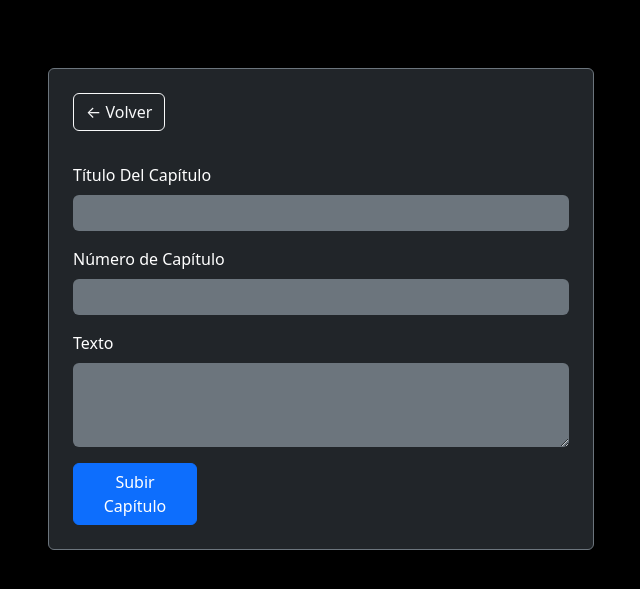
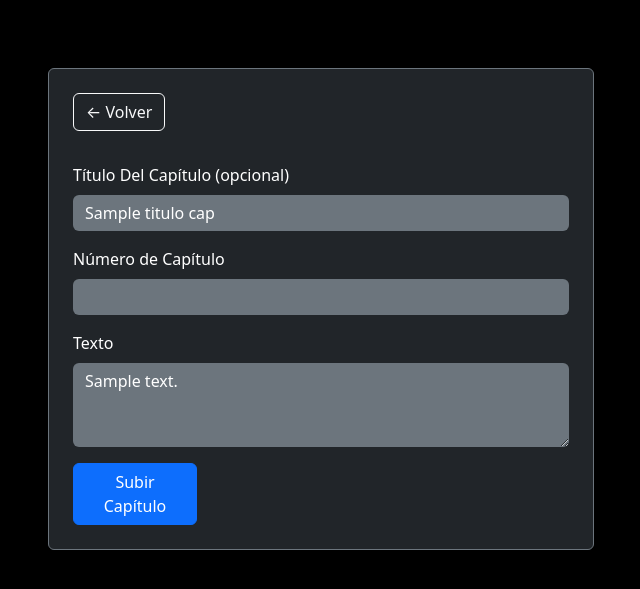
Before and after one commit to xAylenx15/novelas, a PHP site: template view/subir.php in a window 1280 px wide. Shown: the top 589 px of the page, without its empty margins (319-959 px from the left). Run offline with PHP 8.4, Linux system fonts and the light colour scheme; the template is opened without the code that fills it: most values are stand-ins (such as "Sample title", 1, 10 or a date in 2020).

Commit message:
Update subir.php

```diff
--- a/view/subir.php
+++ b/view/subir.php
@@ -15,7 +15,6 @@
             <div class="col-md-6">
                 <div class="card bg-dark text-white p-4 border-secondary">
 
-                    <!-- NUEVO: Cartel para mostrar los errores que ataja PostgreSQL -->
                     <?php if (!empty($error)): ?>
                         <div class="alert alert-danger" role="alert">
                             <strong>Atención:</strong> <?php echo htmlspecialchars($error); ?>
@@ -27,7 +26,8 @@
 
                         <!-- El botón volver también usa index.php y le pasamos el ID para que vuelva a la novela -->
                         <a class="btn btn-outline-light mb-3"
-                            href="index.php?action=showNovela&id=<?php echo htmlspecialchars($id_novela); ?>" role="button"> ← Volver</a>
+                            href="index.php?action=showNovela&id=<?php echo htmlspecialchars($id_novela); ?>"
+                            role="button"> ← Volver</a>
 
                         <div class="mb-3">
                             <!-- Este input oculto ahora sí va a recibir el número correctamente -->
@@ -35,21 +35,21 @@
                         </div>
 
                         <div class="mb-3">
-                            <label class="form-label text-white">Título Del Capítulo</label>
-                            <!-- SIN required -->
-                            <input type="text" name="titulo_cap" class="form-control bg-secondary text-white border-0">
+                            <label class="form-label text-white">Título Del Capítulo (opcional)</label>
+                            <input type="text" name="titulo_cap" class="form-control bg-secondary text-white border-0"
+                                value="<?php echo htmlspecialchars($titulo_cap ?? ''); ?>">
                         </div>
 
                         <div class="mb-3">
                             <label class="form-label text-white">Número de Capítulo</label>
-                            <!-- SIN required -->
-                            <input type="number" name="numero" class="form-control bg-secondary text-white border-0">
+                            <input type="number" name="numero" class="form-control bg-secondary text-white border-0"
+                                value="<?php echo htmlspecialchars((string) ($numero ?? '')); ?>">
                         </div>
 
                         <div class="mb-3">
                             <label class="form-label text-white">Texto</label>
-                            <!-- SIN required -->
-                            <textarea name="contenido" class="form-control bg-secondary text-white border-0" rows="3"></textarea>
+                            <textarea name="contenido" class="form-control bg-secondary text-white border-0"
+                                rows="3"><?php echo htmlspecialchars($contenido ?? ''); ?></textarea>
                         </div>
 
                         <button type="submit" class="btn btn-primary w-25">Subir Capítulo</button>
```
